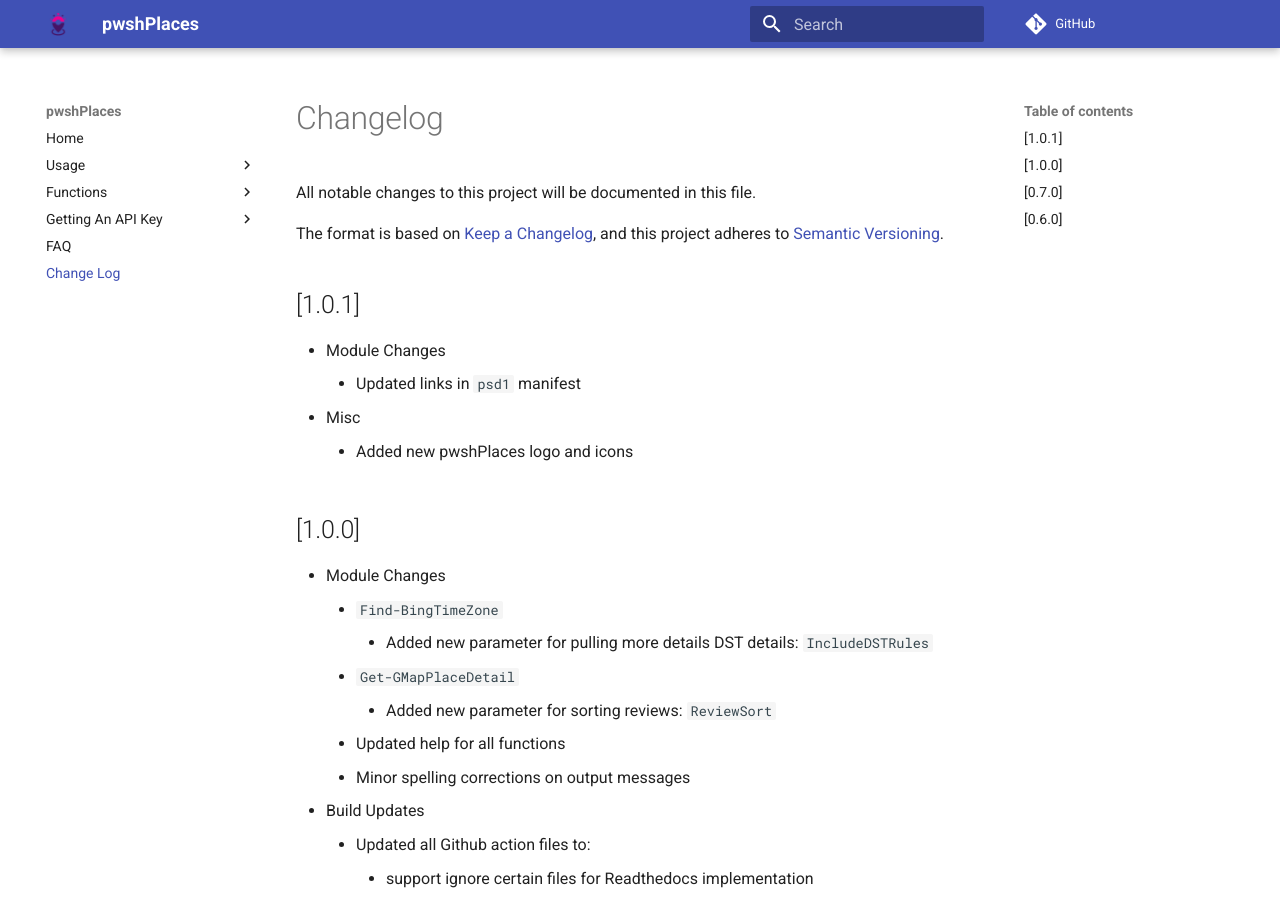
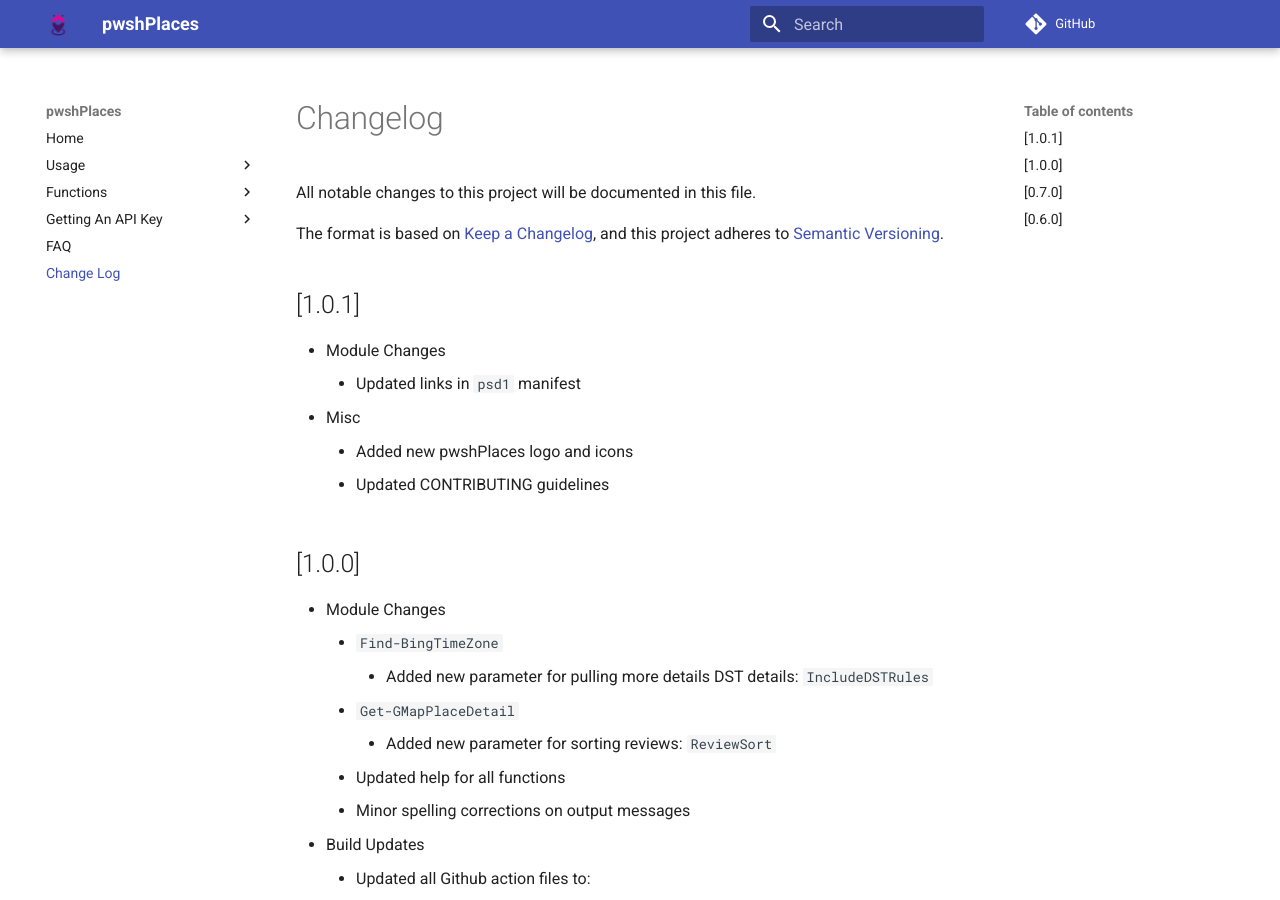
Before and after one commit to techthoughts2/pwshPlaces, an MkDocs documentation site: the page built from docs/CHANGELOG.md, in a window 1280 px wide and 900 px high. Built offline with MkDocs 1.6.1 and Material for MkDocs 9.7.7, drawn with Linux system fonts in a browser that asks for light colours; comment, search, counter and statistics services are not loaded.

Commit message:
Updated CONTRIBUTING guidelines

```diff
--- a/docs/CHANGELOG.md
+++ b/docs/CHANGELOG.md
@@ -11,6 +11,7 @@
     - Updated links in `psd1` manifest
 - Misc
     - Added new pwshPlaces logo and icons
+    - Updated CONTRIBUTING guidelines
 
 ## [1.0.0]
 
```
Also changed, not shown: .github/CONTRIBUTING.md.
